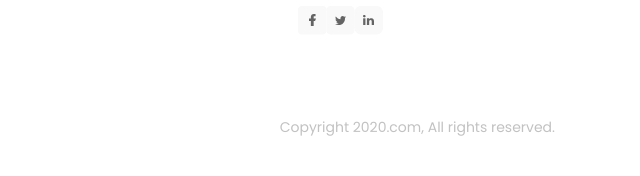
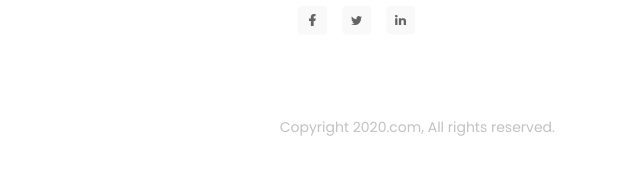
Before and after one commit to meanchoublue/meanchou-prj01, a plain HTML site: page index.html in a window 1280 px wide. Shown: the part 4189-4365 px from the top of the page, 640-1280 px from the left. Drawn offline with Linux system fonts and the light colour scheme.

Commit message:
Fix loi phan Social

```diff
--- a/assets/css/styles.css
+++ b/assets/css/styles.css
@@ -588,7 +588,14 @@ btn:hover{
     width: 28px;
     height: 28px;
     border-radius: 3px;
+    background: #F9F9F9;
+
 }
+
+.footer .social-link + .social-link {
+    margin-left: 16px
+}
+
 .footer .social-link:hover{
     background-color: #e6e4e4;
 }
@@ -602,4 +609,5 @@ btn:hover{
     width: 400;
     font-size: 1.4rem;
     color: #C2C2C2;
+
 }
```
